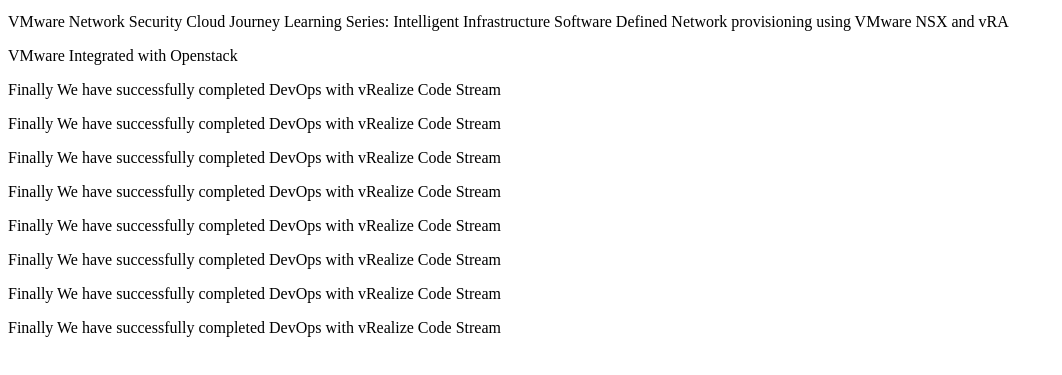
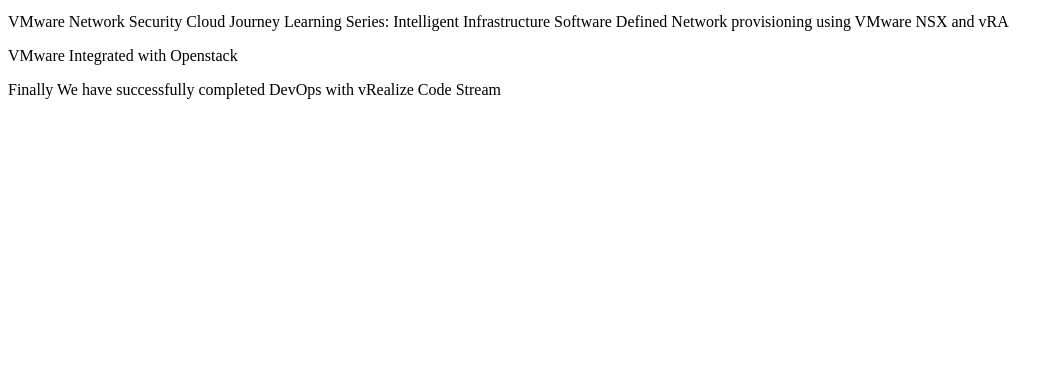
Before and after one commit to ramrk22/TestGet, a plain HTML site: page index.html in a window 1280 px wide. Shown: the part 87-462 px from the top of the page, without its empty margins (0-1062 px from the left). Drawn offline with Linux system fonts and the light colour scheme.

Commit message:
CodeStream Update 3

```diff
--- a/index.html
+++ b/index.html
@@ -13,16 +13,6 @@ Cloud Journey Learning Series: Intelligent Infrastructure Software Defined Netwo
 
 <p>Finally We have successfully completed DevOps with vRealize Code Stream</p>
 
-<p>Finally We have successfully completed DevOps with vRealize Code Stream</p>
-<p>Finally We have successfully completed DevOps with vRealize Code Stream</p>
-<p>Finally We have successfully completed DevOps with vRealize Code Stream</p>
-
-<p>Finally We have successfully completed DevOps with vRealize Code Stream</p>
-<p>Finally We have successfully completed DevOps with vRealize Code Stream</p>
-
-<p>Finally We have successfully completed DevOps with vRealize Code Stream</p>
-<p>Finally We have successfully completed DevOps with vRealize Code Stream</p>
-
 
 
 </body>
```
